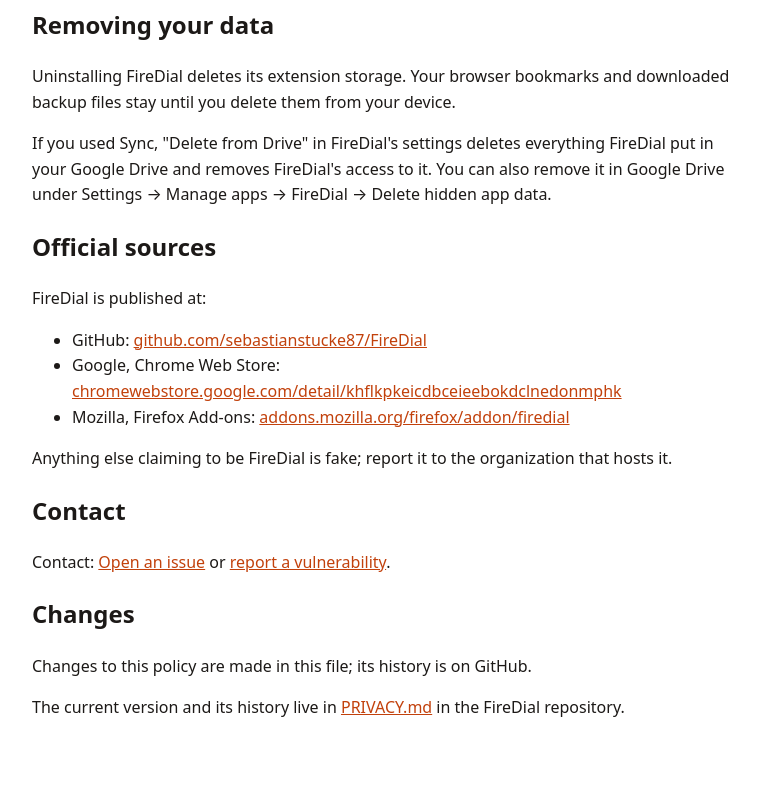
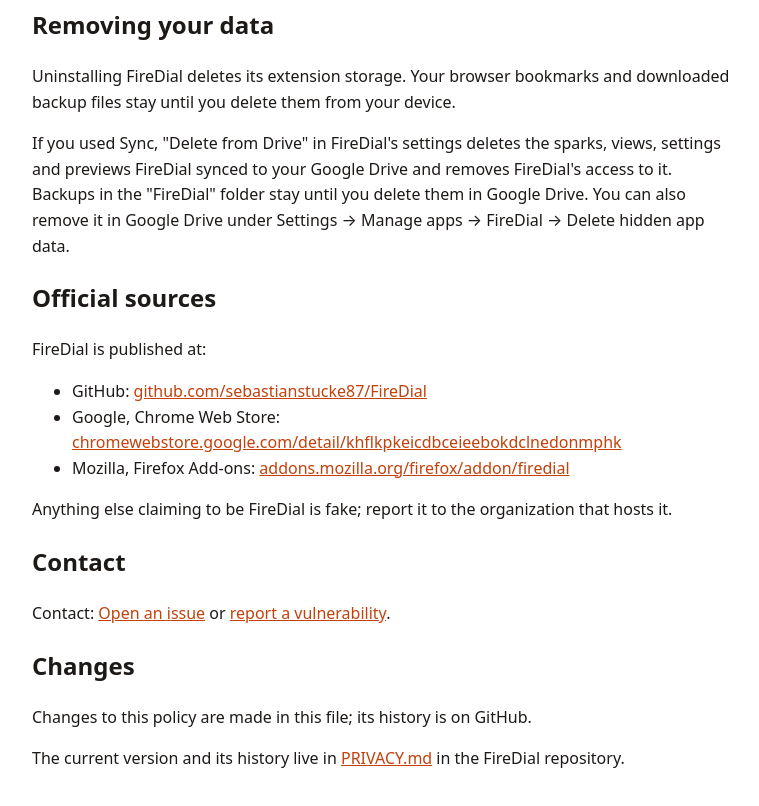
Before and after one commit to firedial-app/firedial-app.github.io, a plain HTML site: page privacy.html in a window 1280 px wide. Shown: the part 1740-2546 px from the top of the page, without its empty margins (256-1015 px from the left). Before the commit the page ends 2525 px from the top, so only its background shows below. Drawn offline with Linux system fonts and the light colour scheme.

Commit message:
Privacy: Delete from Drive keeps the backups in the FireDial folder

```diff
--- a/privacy.html
+++ b/privacy.html
@@ -57,7 +57,7 @@
 
 <p>Uninstalling FireDial deletes its extension storage. Your browser bookmarks and downloaded backup files stay until you delete them from your device.</p>
 
-<p>If you used Sync, "Delete from Drive" in FireDial's settings deletes everything FireDial put in your Google Drive and removes FireDial's access to it. You can also remove it in Google Drive under Settings → Manage apps → FireDial → Delete hidden app data.</p>
+<p>If you used Sync, "Delete from Drive" in FireDial's settings deletes the sparks, views, settings and previews FireDial synced to your Google Drive and removes FireDial's access to it. Backups in the "FireDial" folder stay until you delete them in Google Drive. You can also remove it in Google Drive under Settings → Manage apps → FireDial → Delete hidden app data.</p>
 
 <h2>Official sources</h2>
 
```
